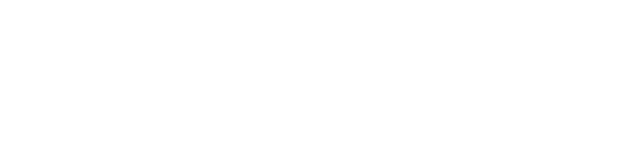
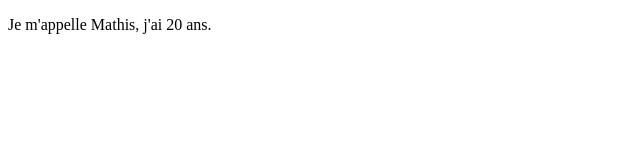
Before and after one commit to mathisgourdon/mathisgourdon.github.io, a plain HTML site: page index.html in a window 1280 px wide. Shown: the whole page, without its empty margins (0-640 px from the left). Drawn offline with Linux system fonts and the light colour scheme.

```diff
--- a/index.html
+++ b/index.html
@@ -4,5 +4,7 @@
     <meta charset="utf-8" />
     <title> Ma présentation</title>
   </head>
-  <body></body>
+  <body>
+    <p>Je m'appelle Mathis, j'ai 20 ans.</p>
+  </body>
 </html>
```
